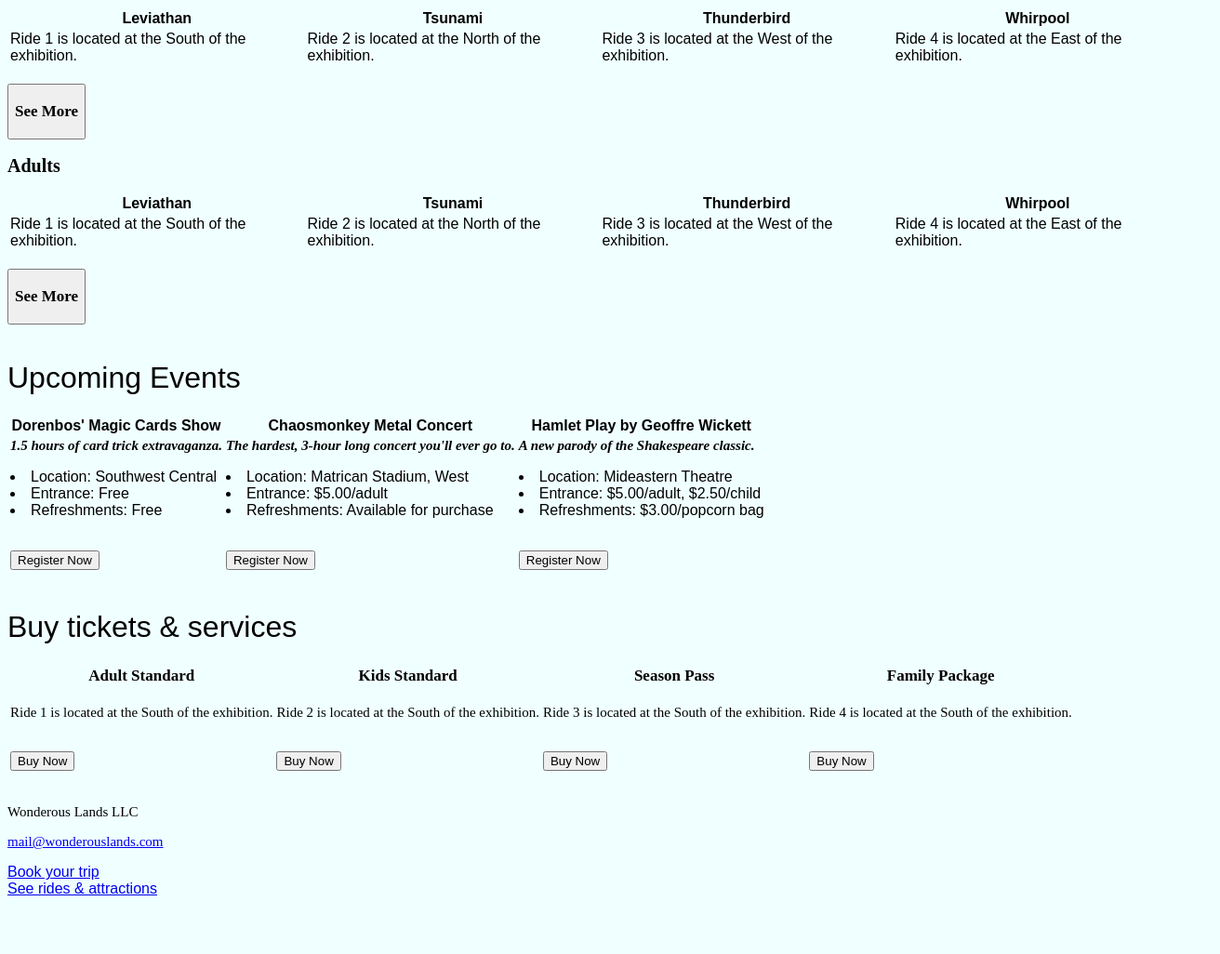
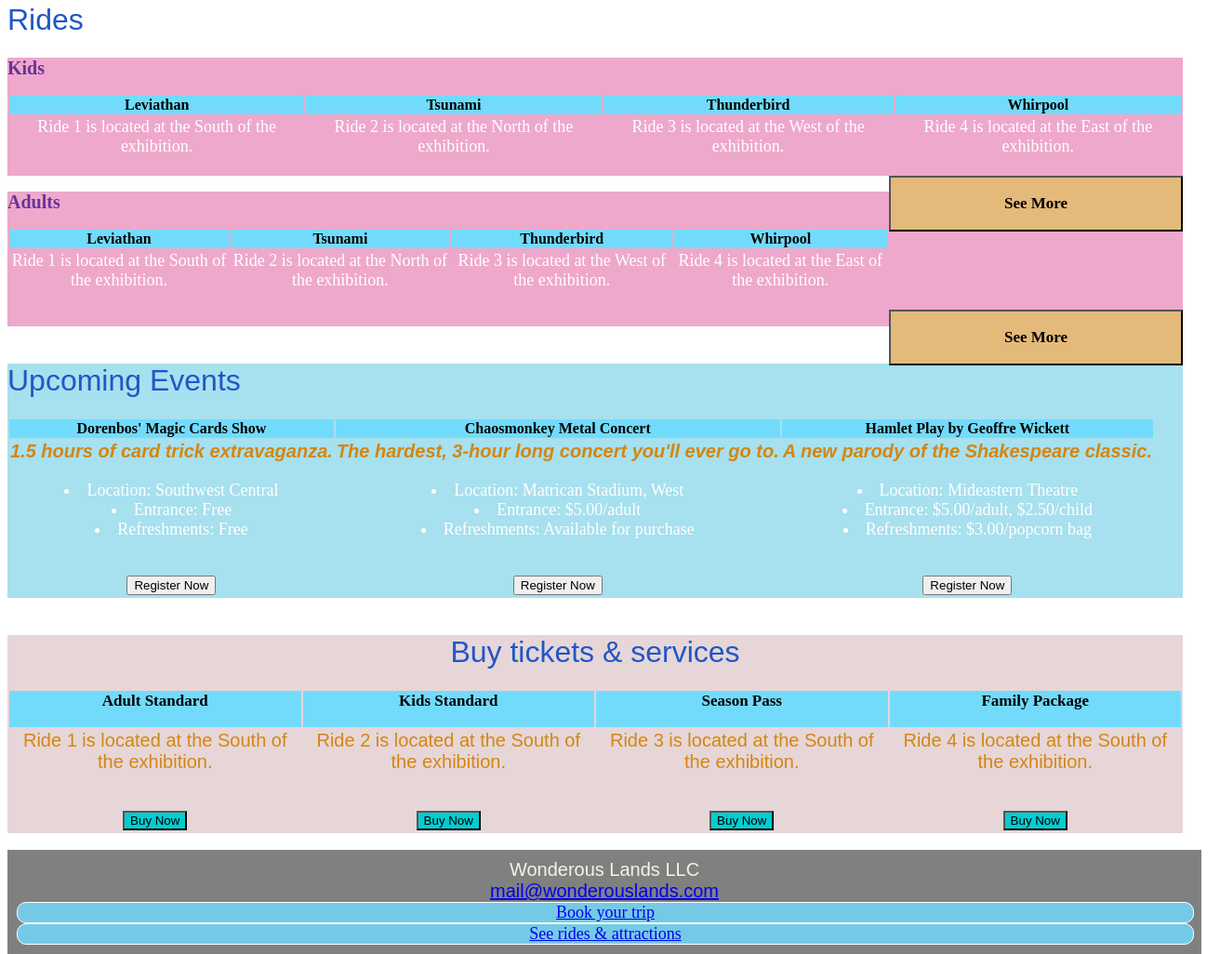
Before and after one commit to uolwebdev1040/Website, a plain HTML site: page Website/Home.html in a window 1280 px wide. Shown: the part 797-1823 px from the top of the page at 93% size, 1312 px wide, since content can reach past the window. Before the commit the page ends 1770 px from the top, so only its background shows below. Drawn offline with Linux system fonts and the light colour scheme.

Commit message:
Update style.css
The changes Yue made were made in the wrong place I am adding in the changes they made here rather so the html code can find this .css

```diff
--- a/Website/StyleSheet/style.css
+++ b/Website/StyleSheet/style.css
@@ -3,29 +3,18 @@
 
 
 /*Common CSS-------------------------------------*/
-
-* {
-    box-sizing: border-box;
+body{
+    background: white;
+    height: 100%;
 }
 
-body{
-    font-family: arial;
-    background-color: azure;
-}
-
-header{ font-family: Arial;
-
-}
-
-
-
 h1{
-    font-family: Arial, Helvetica,'Anton', sans-serif;
+    font-family: Arial, Helvetica, sans-serif;
     font-style: normal;
     font-variant: normal;
     font-weight: normal;
     font-size: 2em;
-    color: black;
+    color: rgb(33, 86, 199);
 }
 
 h2{
@@ -34,23 +23,181 @@ h2{
     font-variant: normal;
     font-weight: bold;
     font-size: 20px;;
-    color: black;
+    color: rebeccapurple;
 }
 
 h3{
-    font-family: 'Times New Roman', Times, serif;
+    font-family: 'Times New Roman', arial, sans_serif;
     font-style: normal;
     font-variant: normal;
     font-weight: bold;
     font-size: 17px;;
     color: black;
 }
+p{
+  font-family: 'blackpearlblackpearl', arial, serif;
+  font-style: normal;
+  font-variant: normal;
+  font-weight: normal;
+  text-align:center;
+  font-size: 20px;;
+  color:rgb(212, 134, 16);
+  }
 
-p{
+
+/*Header CSS---------------------------------------*/
+
+header { grid-area: header; }
+
+
+.logo{
+  text-align:center;
+  width:100%;
+  font-size:15px;
+
+}
+
+
+
+
+/*Nav CSS-------------------------------------------*/
+
+.page_link { grid-area: nav; }
+
+.page_link{
+    background:rgba(116, 202, 230);
+    border-radius: 10px;
+    font-size: large;
+    border: 1px solid white;
+    text-align:center;
+    width: 100%;
+
+}
+
+.home_banner{
+  text-align:center;
+}
+
+
+.rides_section_home_page { grid-area: intro; }
+.kids_rides_short { grid-area: main; }
+.adults_rides_short{ grid-area: main; }
+
+
+.kids_rides_short{
+  background-color: rgb(238, 168, 203);
+  width: 100%;
+
+}
+
+.adults_rides_short{
+  background-color: rgb(238, 168, 203);
+  width: 100%;
+}
+
+.kids_rides_short
+.adults_rides_short
+  table {
+    border-collapse: collapse;
+    border: 2px solid rgb(114, 219, 252);
+    letter-spacing: 1px;
+    font-size: 0.8rem;
+  }
+
+  th {
+    background-color: rgb(114, 219, 252);
+  }
+
+  td {
     font-family: 'Times New Roman', Times, serif;
-    font-style: normal;
-    font-variant: normal;
-    font-weight: normal;
-    font-size: 15px;;
-    color: black;
+    text-align: center;
+    color:white;
+    font-size: large;
+  }
+
+  .kids_rides_short button{
+    background-color:rgb(228, 186, 123);
+    width: 25%;
+    float: right;
+
+  }
+  .adults_rides_short button{
+    background-color:rgb(228, 186, 123);
+    width: 25%;
+    float: right;
+  }
+
+.events{
+  background-color:rgb(167, 224, 238);
 }
+
+
+  /*Book your trip.html CSS-------------------------------------*/
+
+.quick_ticket_info_section{
+  background-color:rgb(230, 214, 216);
+  text-align: center;
+
+}
+.quick_ticket_info_section button{
+    background:rgb(0, 206, 209);
+    text-align: center;
+    color:black
+}
+
+
+
+
+  /*See rides &attractions.html CSS-----------------------------------*/
+
+  .rides{
+    background-color:rgb(238, 167, 206);
+
+  }
+  .rides button{
+    width: 25%;
+    float: middle;
+  }
+
+  .rides th{
+    font-family: "blackpearlblackpearl", Arial, sans-serif;
+    text-align: center;
+
+  }
+
+  .rides  td{
+    font-family: 'Times New Roman', Times, serif;
+    text-align: center;
+  }
+
+
+
+
+
+  /*footer*/
+  footer { grid-area: footer; }
+
+
+footer
+{
+    background:gray;
+    text-align: center;
+    width:100%;
+    padding: 10px;
+
+}
+
+footer  p
+{
+    color: rgb(243, 243, 226);
+    text-align: center;
+    margin: auto;
+    width:99%;
+
+}
+
+footer.page_link
+{
+    margin: auto;
+    text-align: center;
+}
```
